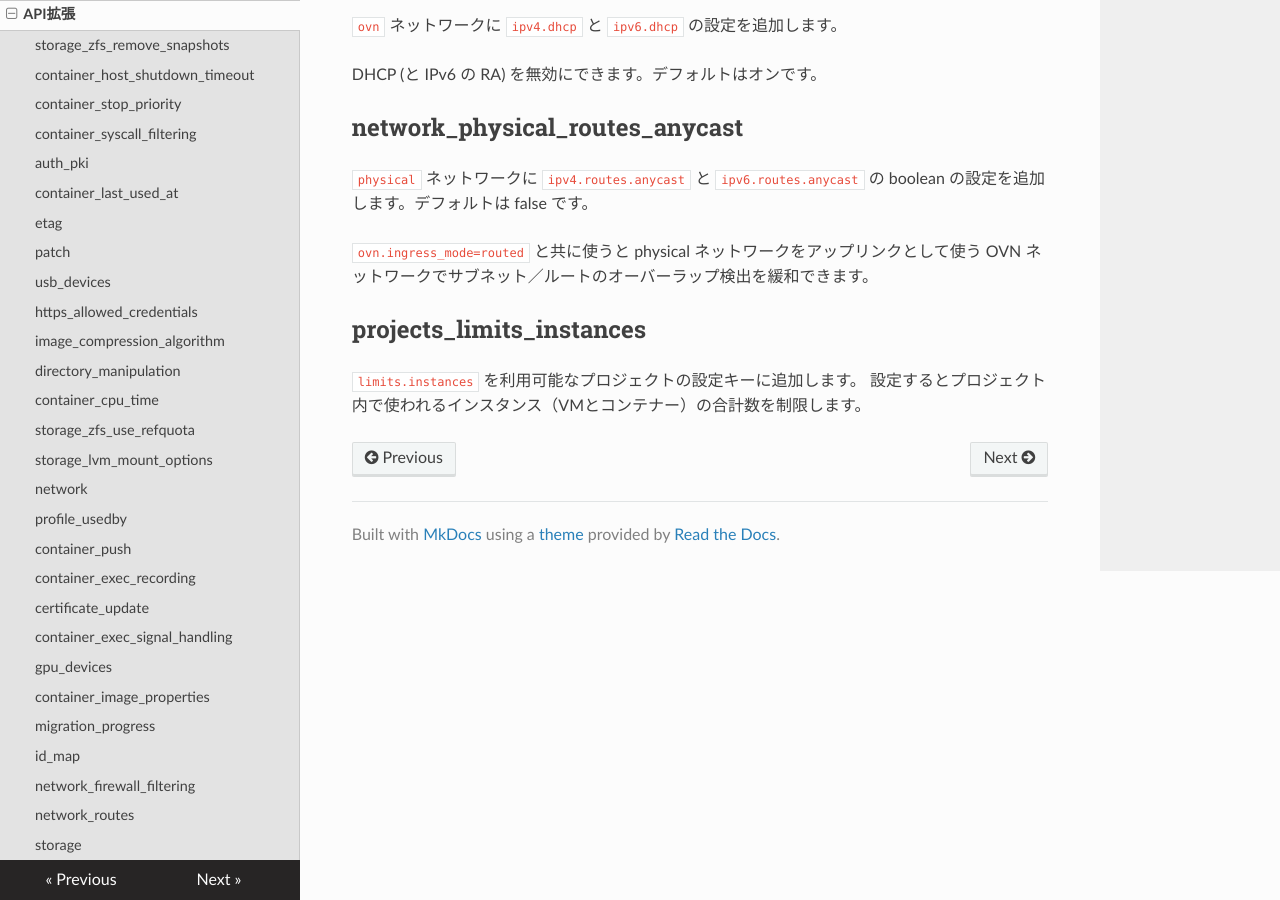
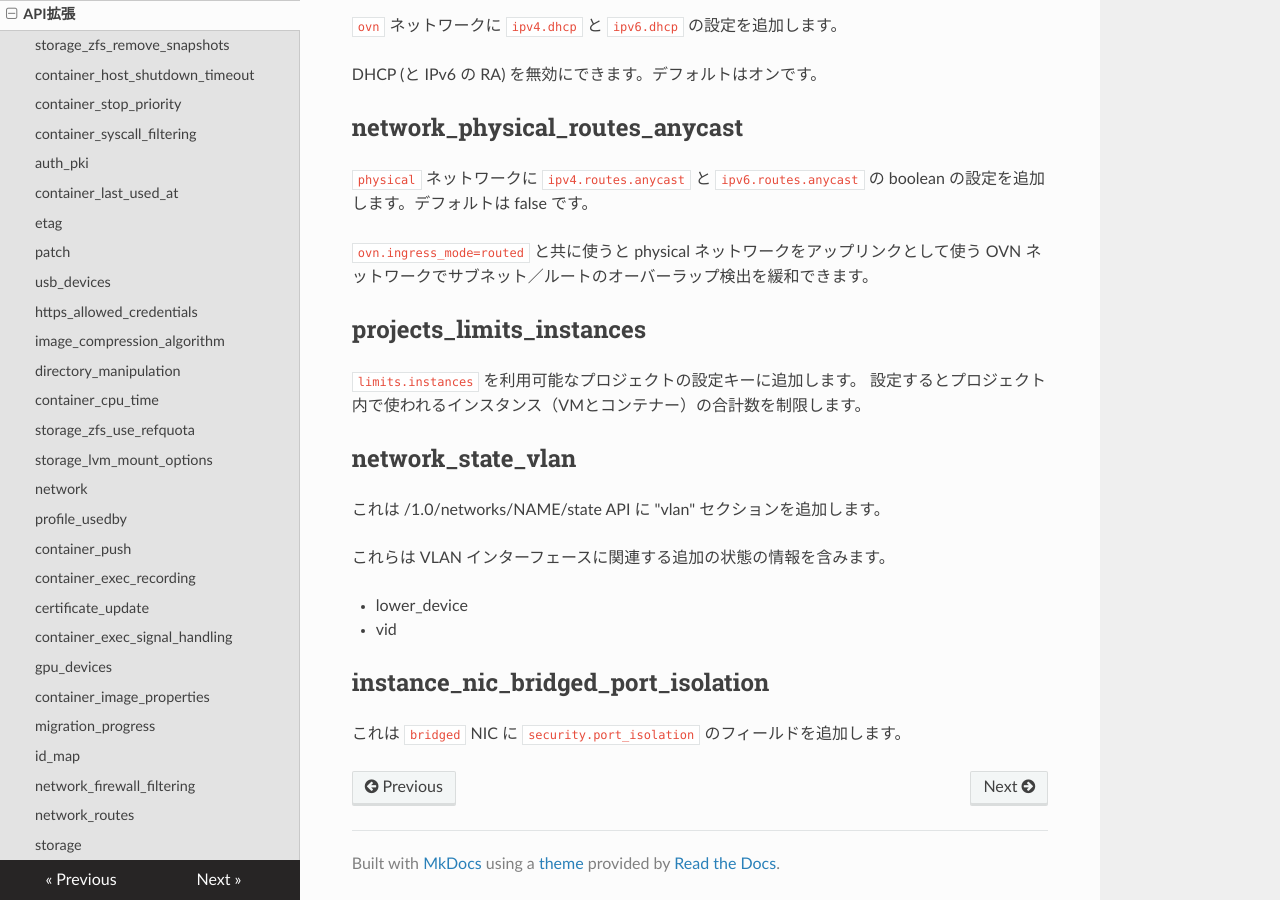
Before and after one commit to lxc-jp/lxd-ja, an MkDocs documentation site: the page built from doc/api-extensions.md, in a window 1280 px wide and 900 px high, scrolled down 37934 px. Built offline with MkDocs 1.6.1, drawn with Linux system fonts in a browser that asks for light colours; nearby versions of some CDN libraries; old or Windows-style settings are respelled for this version of MkDocs.

Commit message:
Update translations to upstream at 2021-01-09 (Closes #179)
Signed-off-by: Hiroaki Nakamura <hnakamur@gmail.com>

```diff
--- a/doc/api-extensions.md
+++ b/doc/api-extensions.md
@@ -2388,3 +2388,22 @@ with `ovn.ingress_mode=routed`.
 Adds `limits.instances` to the available project configuration keys. If set, it
 limits the total number of instances (VMs and containers) that can be used in the project.
 -->
+
+## network\_state\_vlan
+これは /1.0/networks/NAME/state API に "vlan" セクションを追加します。
+<!--
+This adds a "vlan" section to the /1.0/networks/NAME/state API.
+-->
+
+これらは VLAN インターフェースに関連する追加の状態の情報を含みます。
+<!--
+Those contain additional state information relevant to VLAN interfaces:
+-->
+ - lower\_device
+ - vid
+
+## instance\_nic\_bridged\_port\_isolation
+これは `bridged` NIC に `security.port_isolation` のフィールドを追加します。
+<!--
+This adds the `security.port_isolation` field for bridged NIC instances.
+-->
```
Also changed, not shown: doc/environment.md (+1 -1 lines), doc/image-handling.md (+4 -4 lines), doc/instances.md (+4 -3 lines), doc/projects.md (+1 -1 lines).
